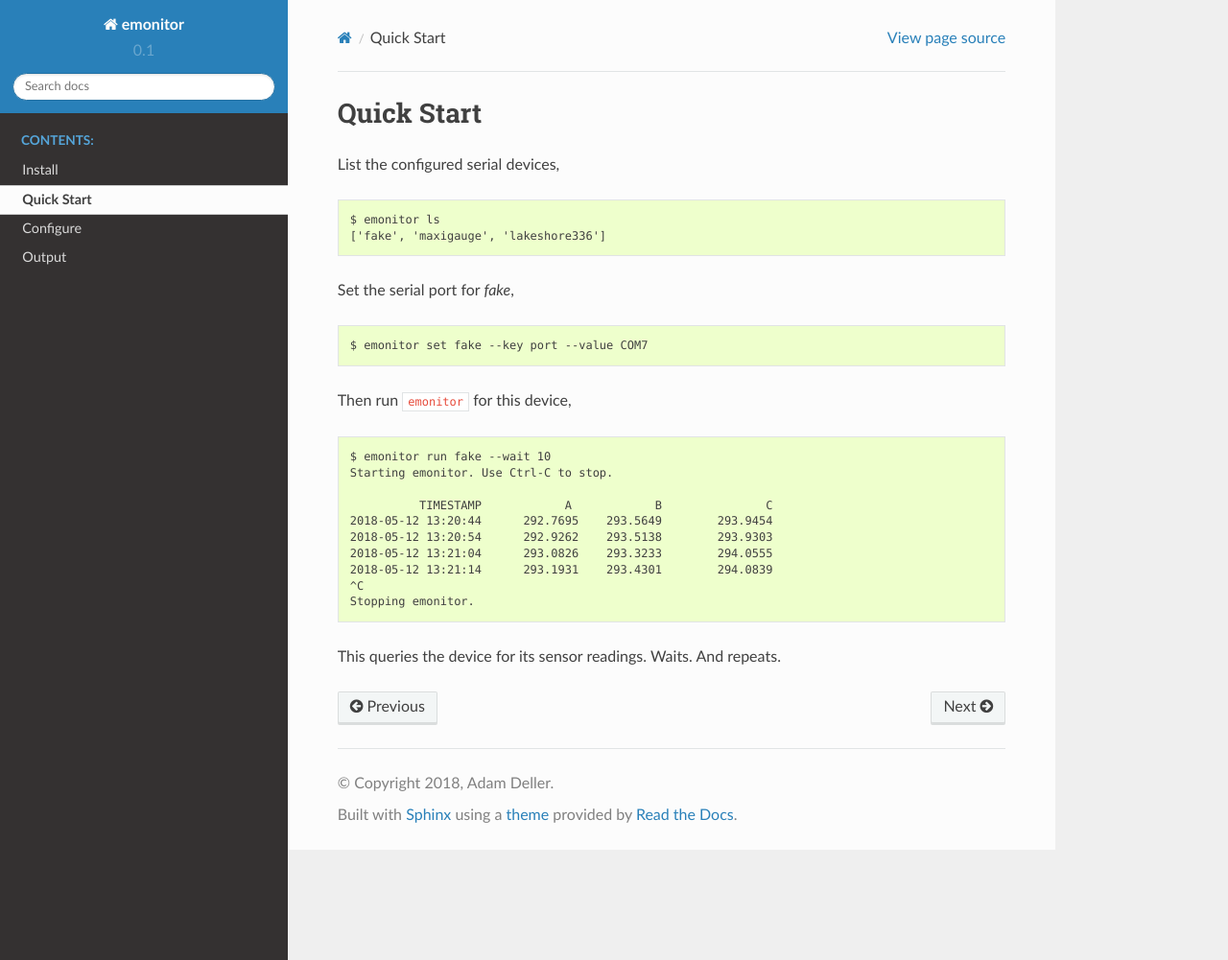
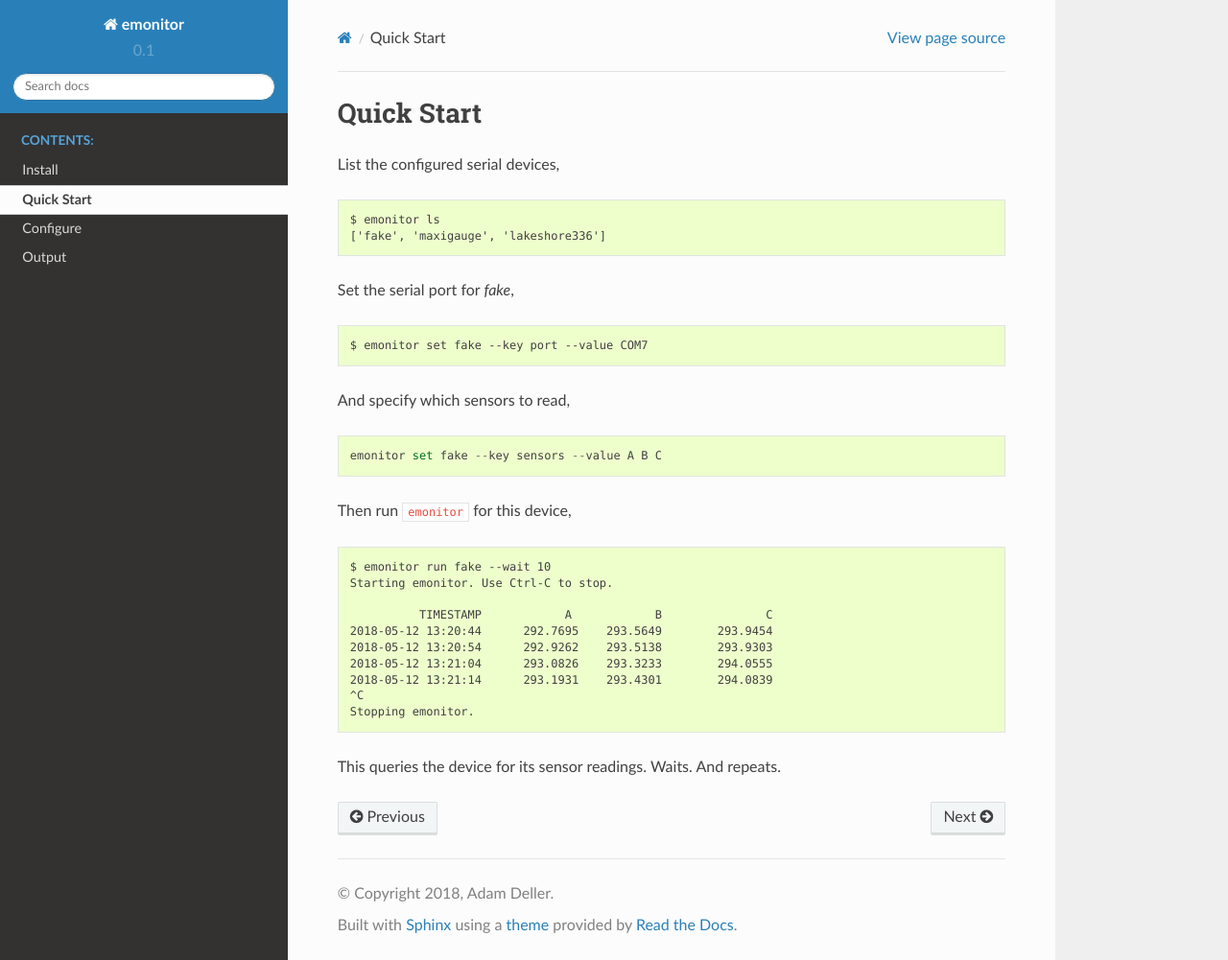
Before and after one commit to ad3ller/emonitor, a Sphinx documentation site: the page built from docs/source/quick_start.rst, in a window 1280 px wide and 1001 px high. Shown: the whole window at 96% size. Built offline with Sphinx 7.4.7 and the Read the Docs theme 2.0.0, drawn with Linux system fonts in a browser that asks for light colours.

Commit message:
sensor name example

```diff
--- a/docs/source/configure.rst
+++ b/docs/source/configure.rst
@@ -1,7 +1,7 @@
 Configure
 =========
 
-Communication with a serial device (aka an *instrument*) is configured using `~/.emonitor/instrum.ini`.  This file is also used
+Communication with a serial device is configured using `~/.emonitor/instrum.ini`.  This file is also used
 to configure the recording of sensor data.
 
 The configuration file can be viewed using ``emonitor config``. ::
--- a/docs/source/quick_start.rst
+++ b/docs/source/quick_start.rst
@@ -15,6 +15,13 @@
 
    $ emonitor set fake --key port --value COM7
 
+And specify which sensors to read,
+
+::
+
+    emonitor set fake --key sensors --value A B C
+
+
 Then run ``emonitor`` for this device,
 
 ::
```
